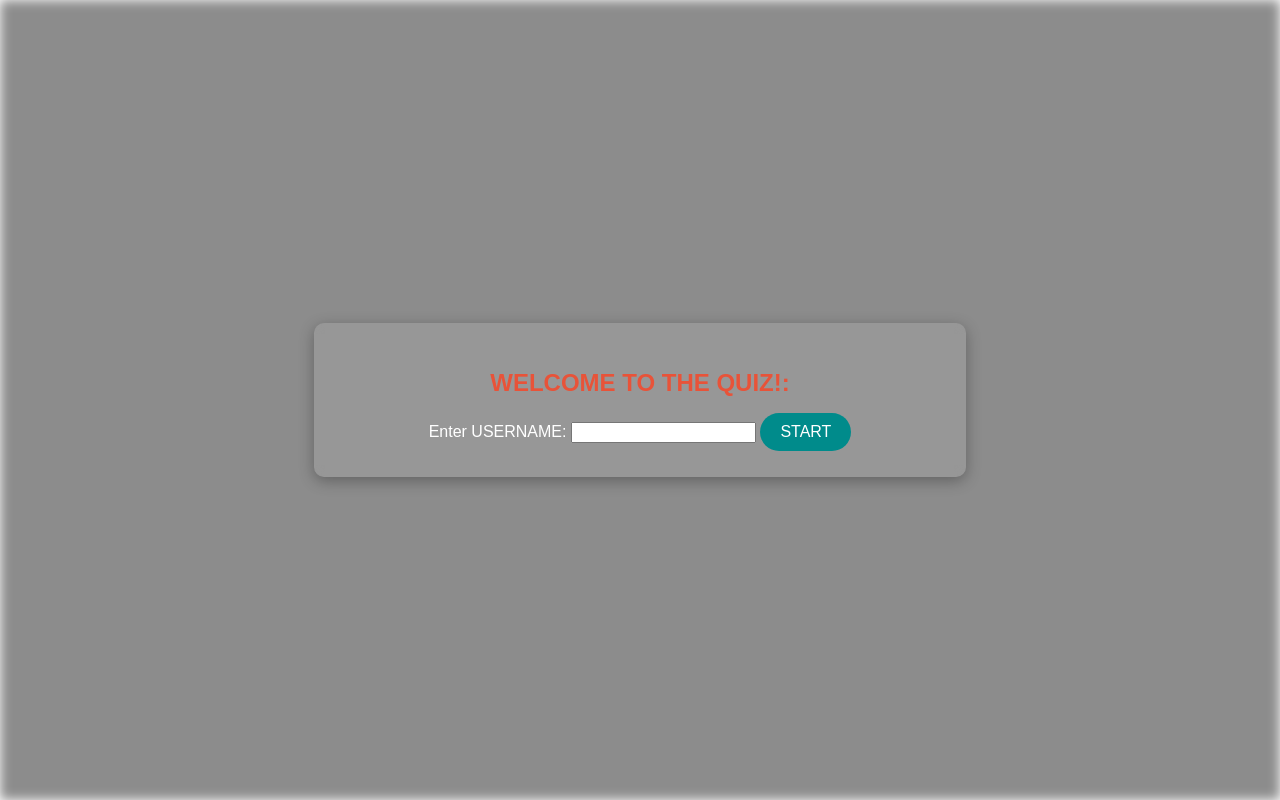
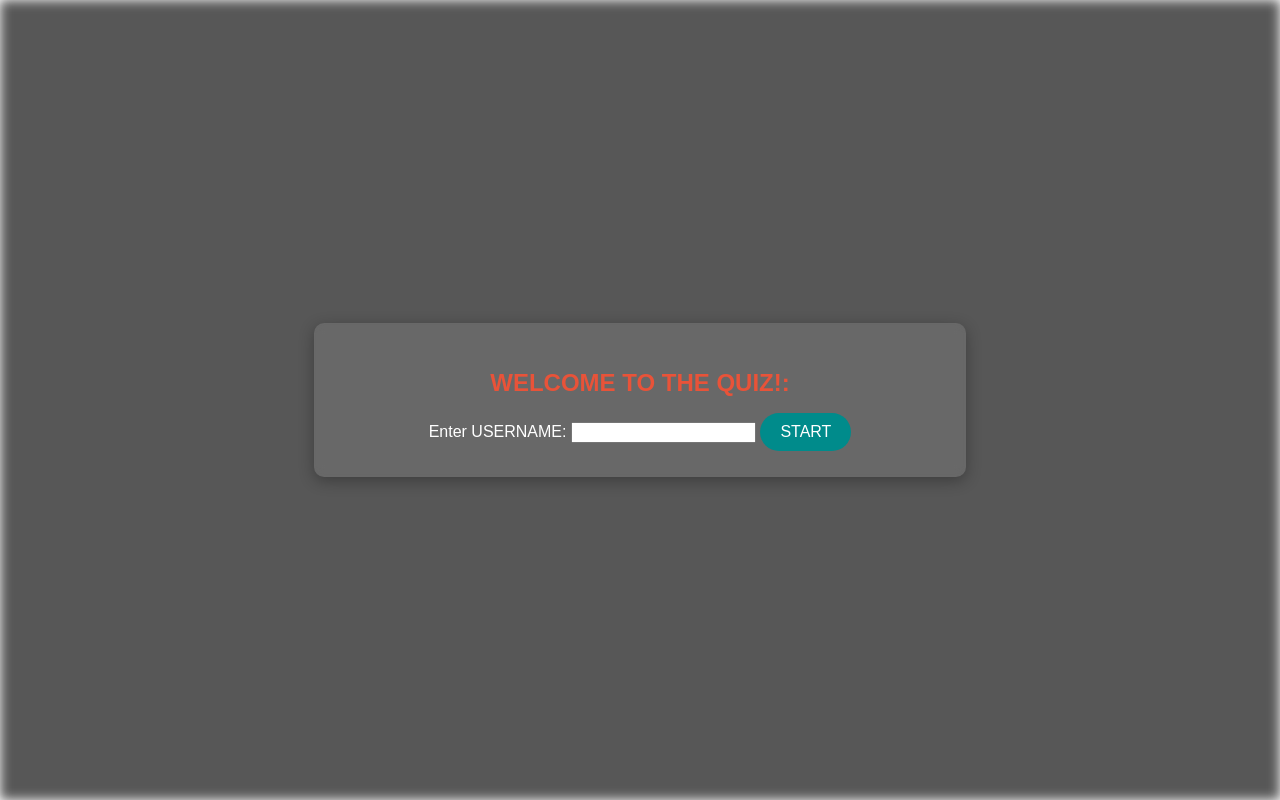
Before and after one commit to shuklavaibhav30/QUIZ-WEBAPP, a plain HTML site: page index.html in a window 1280 px wide. Drawn offline with Linux system fonts and the light colour scheme; the site is published under a folder, as on GitHub Pages, so addresses that start at the root find nothing.

Commit message:
Update style.css

```diff
--- a/style.css
+++ b/style.css
@@ -18,7 +18,7 @@ body::before {
     inset: 0;
     background:
         linear-gradient(rgba(0, 0, 0, 0.45), rgba(0, 0, 0, 0.45)),
-        url('/bg.jpg') center/cover no-repeat;
+        url('bg.jpg') center/cover no-repeat;
     filter: blur(6px);
     z-index: -1;
 }
```
